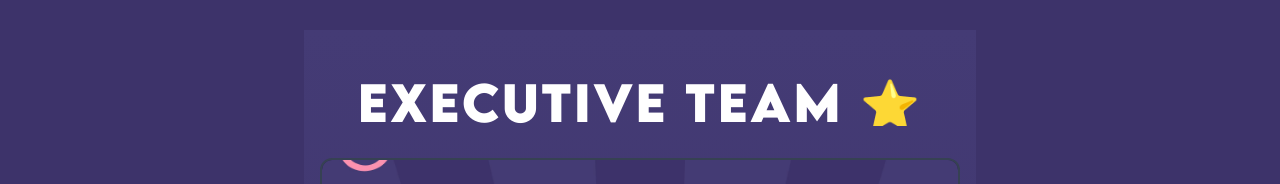
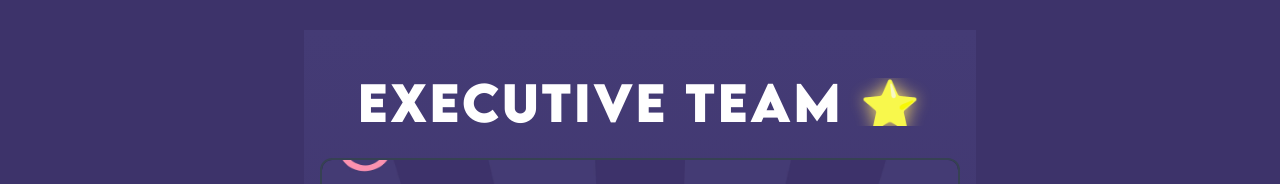
Before and after one commit to Waybionic/temp-website, a Next.js app in the folder waybionic/: page /team in a window 1280 px wide. Shown: the part 504-688 px from the top of the page. Built offline with nearby package versions, Linux system fonts and the light colour scheme.

Commit message:
made star glow on executive team

```diff
--- a/waybionic/src/app/globals.css
+++ b/waybionic/src/app/globals.css
@@ -257,3 +257,17 @@ h1, h2, h3, h4, h5, h6 {
     background-position: top center;
   }
 }
+
+.glow-emoji {
+  filter: drop-shadow(0 0 8px #fff200) drop-shadow(0 0 16px #fff200);
+  animation: glow-pulse 1.5s infinite alternate;
+}
+
+@keyframes glow-pulse {
+  0% {
+    filter: drop-shadow(0 0 8px #fff200) drop-shadow(0 0 16px #fff200);
+  }
+  100% {
+    filter: drop-shadow(0 0 16px #fff200) drop-shadow(0 0 32px #fff200);
+  }
+}
--- a/waybionic/src/app/team/components/hero.tsx
+++ b/waybionic/src/app/team/components/hero.tsx
@@ -217,7 +217,11 @@ export default function TeamCarousel() {
 							{/* Team Name with Icon */}
 							<div className="flex justify-center items-center gap-4 mt-12 max-w-full overflow-hidden">
 								<h2 className="text-xl sm:text-2xl md:text-3xl lg:text-4xl xl:text-5xl font-bold tracking-wider text-center whitespace-nowrap" style={{ fontFamily: 'LemonMilk, sans-serif', color: teamColors[team.name] || '#fff' }}>
-									{team.name === "EXECUTIVE TEAM" ? "executive team ⭐" : team.name.toLowerCase() + " team"}
+									{team.name === "EXECUTIVE TEAM" ? (
+										<>
+											executive team <span className="lightning-animate">⭐</span>
+										</>
+									) : team.name.toLowerCase() + " team"}
 								</h2>
 								{team.name !== "EXECUTIVE TEAM" && (
 									<span className="text-xl sm:text-2xl md:text-3xl lg:text-4xl xl:text-5xl lightning-animate flex items-center">{team.icon}</span>
```
